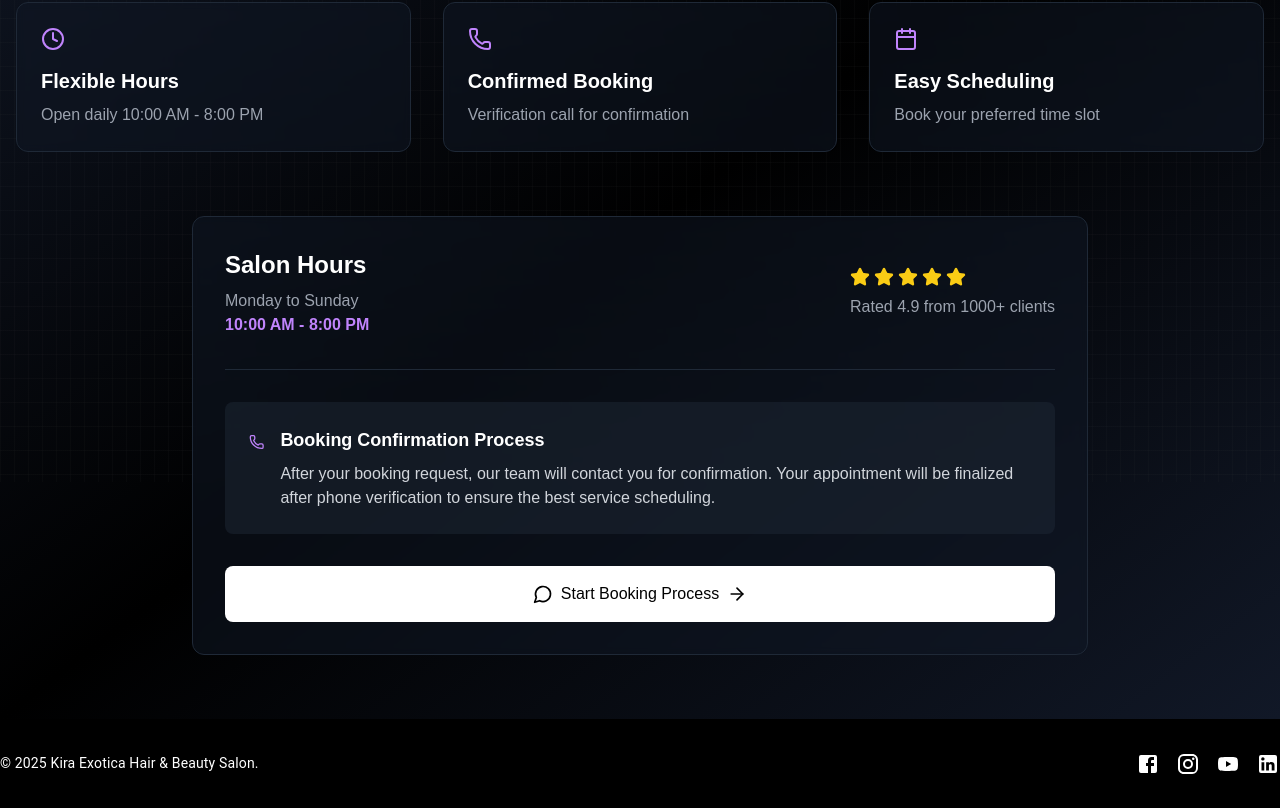
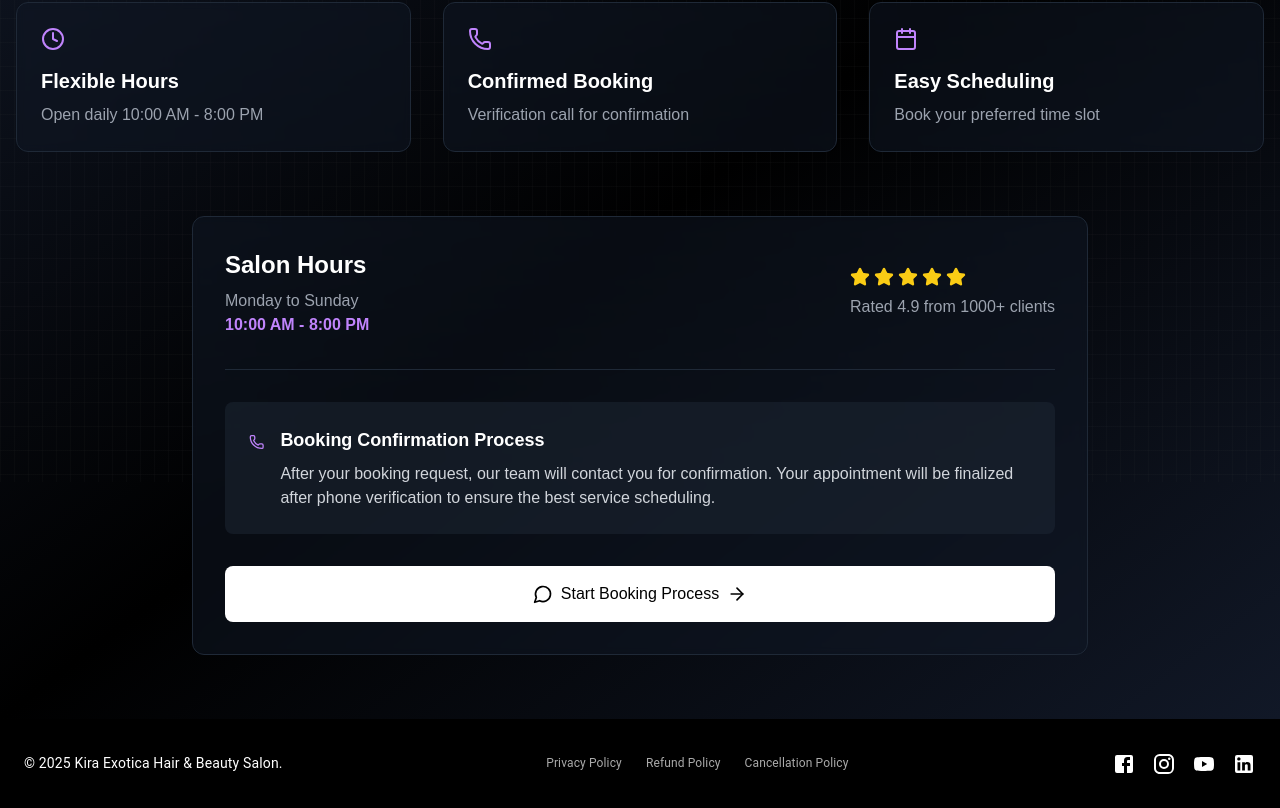
Before and after one commit to DarwinAnalytics/kiraexotica, a React (Vite) app: page /appointment in a window 1280 px wide. Shown: the part 318-1126 px from the top of the page. Built offline with nearby package versions, Linux system fonts and the light colour scheme.

Commit message:
Enhance footer with policy links and social icons
Added policy links for Privacy, Refund, and Cancellation.

```diff
--- a/src/components/Footer.jsx
+++ b/src/components/Footer.jsx
@@ -12,12 +12,51 @@ const Footer = () => {
 
   return (
     <Box component="footer" py={4} bgcolor="black" color="white">
-      <Grid container justifyContent="space-between" alignItems="center">
+      <Grid container justifyContent="space-between" alignItems="center" px={3}>
+        {/* Left: Copyright */}
         <Grid item>
           <Typography variant="body2">
             &copy; {new Date().getFullYear()} Kira Exotica Hair & Beauty Salon.
           </Typography>
         </Grid>
+
+        {/* Center: Policy Links */}
+        <Grid item>
+          <Box display="flex" gap={3}>
+            <Link
+              component="button"
+              variant="body2"
+              color="inherit"
+              underline="hover"
+              onClick={() => handleNavigation('/privacy-policy')}
+              sx={{ cursor: 'pointer', fontSize: '0.75rem', color: '#aaa', '&:hover': { color: '#fff' } }}
+            >
+              Privacy Policy
+            </Link>
+            <Link
+              component="button"
+              variant="body2"
+              color="inherit"
+              underline="hover"
+              onClick={() => handleNavigation('/refund-policy')}
+              sx={{ cursor: 'pointer', fontSize: '0.75rem', color: '#aaa', '&:hover': { color: '#fff' } }}
+            >
+              Refund Policy
+            </Link>
+            <Link
+              component="button"
+              variant="body2"
+              color="inherit"
+              underline="hover"
+              onClick={() => handleNavigation('/cancellation-policy')}
+              sx={{ cursor: 'pointer', fontSize: '0.75rem', color: '#aaa', '&:hover': { color: '#fff' } }}
+            >
+              Cancellation Policy
+            </Link>
+          </Box>
+        </Grid>
+
+        {/* Right: Social Icons */}
         <Grid item>
           <Box display="flex" gap={2}>
             <Link href="#" color="inherit" onClick={() => handleNavigation('/facebook')}>
```
